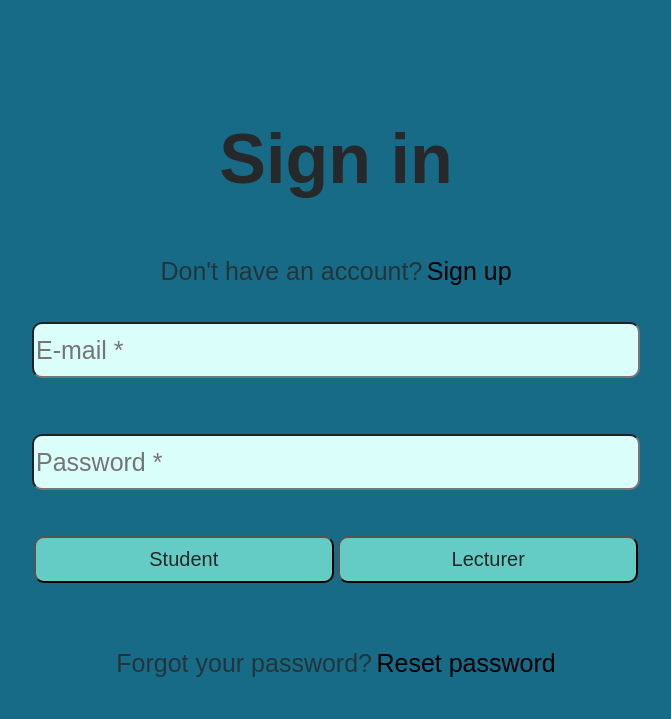
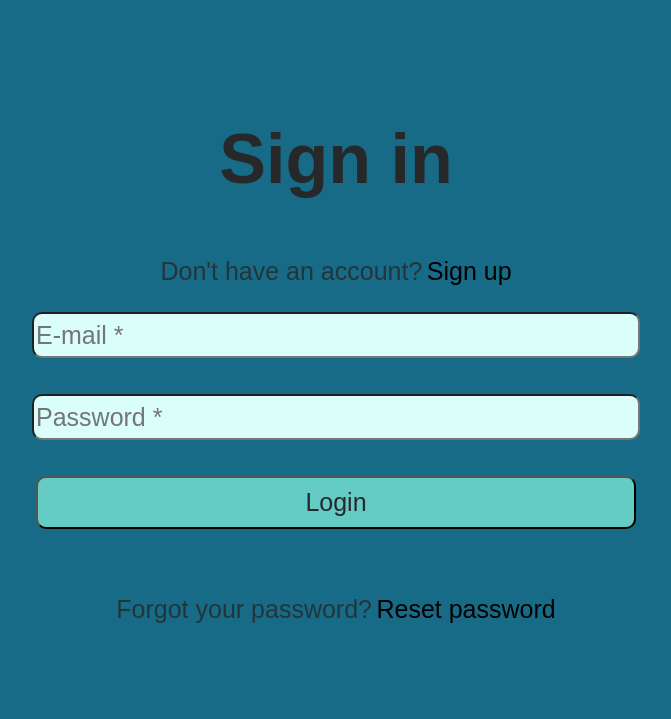
Before and after one commit to shoviper/Study-Anytime, a FastAPI app: page /login in a window 1280 px wide. Shown: the part 81-800 px from the top of the page, without its empty margins (304-975 px from the left). Run offline with FastAPI, Linux system fonts and the light colour scheme.

Commit message:
chachakanokrak

```diff
--- a/backend/static/login.css
+++ b/backend/static/login.css
@@ -60,10 +60,10 @@ body {
 
 input {
     width: 600px;
-    height: 50px;
+    height: 40px;
     font-size: 25px;
     background-color: #DAFFFB;
-    margin: 20px;
+    margin: 10px;
     border-radius: 10px;
 }
 
@@ -75,8 +75,8 @@ button {
     padding-bottom: 10px;
     padding-left: 40px;
     padding-right: 40px;
-    font-size: 20px;
-    width: 300px;
+    font-size: 25px;
+    width: 600px;
     cursor: pointer;
     margin-bottom: 50px;
     border-radius: 10px;
--- a/backend/static/resetpassword.css
+++ b/backend/static/resetpassword.css
@@ -49,7 +49,7 @@ body {
 
 input {
     width: 600px;
-    height: 50px;
+    height: 40px;
     font-size: 25px;
     background-color: #DAFFFB;
     margin: 15px;
--- a/backend/templates/login.html
+++ b/backend/templates/login.html
@@ -33,8 +33,7 @@
                     </p>
                 </div>
                 <div class="contentbutton">
-                    <button onclick="studentlogin()">Student</button>
-                    <button onclick="lecturerlogin()">Lecturer</button>
+                    <button onclick="login()">Login</button>
                 </div>
             </form>
             <div class="contentbuttonsub">
```
Also changed, not shown: backend/static/function.js (+2 -28 lines), 2 other files.
